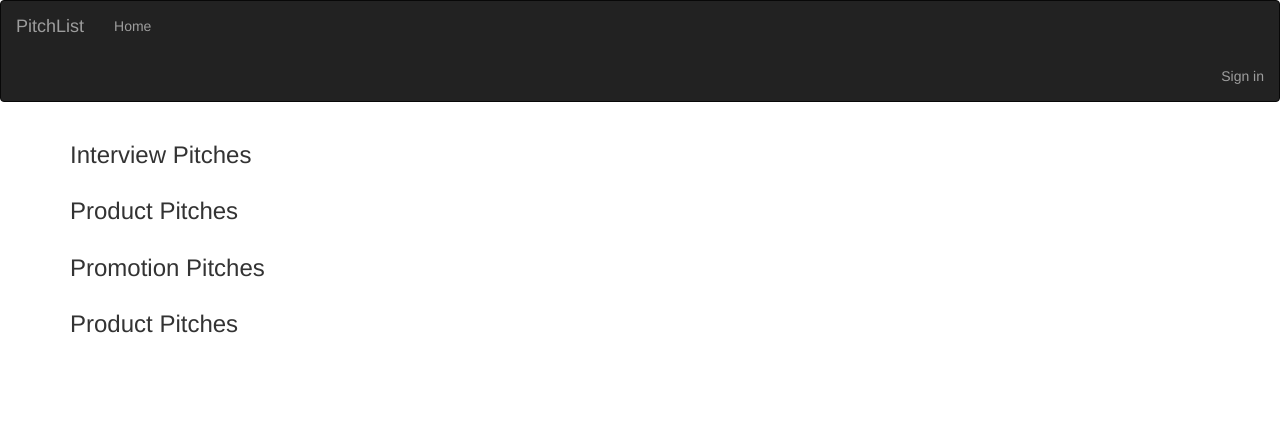
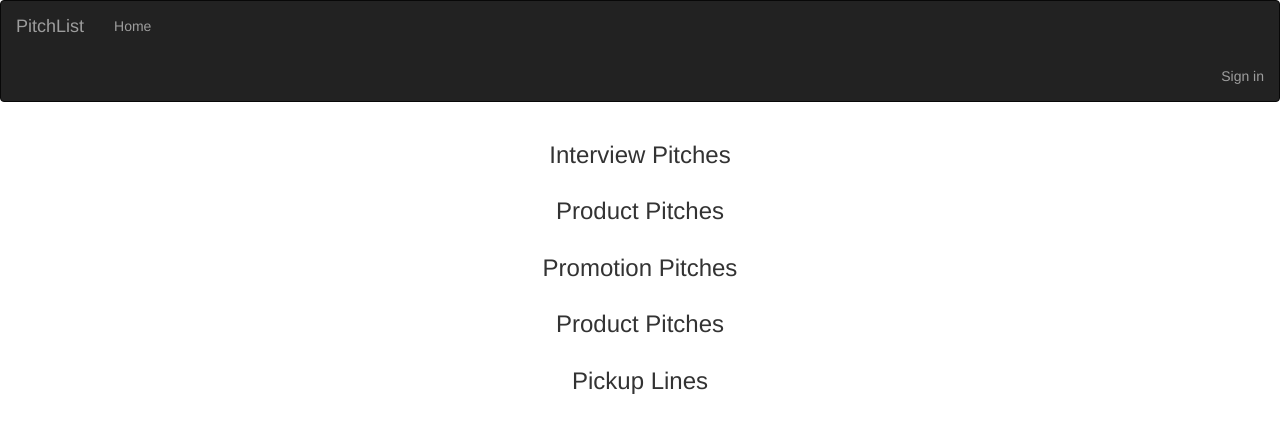
Before and after one commit to Roychela/pitch-it, a Flask app: page / in a window 1280 px wide. Shown: the top 433 px of the page. Run offline with Flask 2, Linux system fonts and the light colour scheme; data that the repository does not hold is empty; some libraries are stand-ins or nearby versions.

Commit message:
Add pickup lines category and more styling

```diff
--- a/app/templates/index.html
+++ b/app/templates/index.html
@@ -13,7 +13,7 @@
 
 <div class='container'>
 <!-- Popular movie -->
-<h3> Interview Pitches</h3>
+<h3 class="text-center"> Interview Pitches</h3>
 <ul>
     {{ macro.displayPitchesList(interview)}}
 </ul>
@@ -21,7 +21,7 @@
 
 <div class='container'>
 <!-- Upcoming movie  -->
-<h3> Product Pitches </h3>
+<h3 class="text-center"> Product Pitches </h3>
 <ul>
     {{ macro.displayPitchesList(product)}}
 </ul>
@@ -29,7 +29,7 @@
 
 <div class='container'>
 <!-- Now showing movie -->
-<h3>Promotion Pitches</h3>
+<h3 class="text-center">Promotion Pitches</h3>
 <ul>
     {{ macro.displayPitchesList(promotion)}}
 </ul>
@@ -38,7 +38,14 @@
 </div>
 <div class='container'>
 <!-- Upcoming movie  -->
-<h3> Product Pitches </h3>
+<h3 class="text-center"> Product Pitches </h3>
+<ul>
+    {{ macro.displayPitchesList(product)}}
+</ul>
+</div>
+<div class='container'>
+<!-- Upcoming movie  -->
+<h3 class="text-center"> Pickup Lines </h3>
 <ul>
     {{ macro.displayPitchesList(pickup)}}
 </ul>
--- a/app/templates/macros.html
+++ b/app/templates/macros.html
@@ -6,8 +6,8 @@
             <li class="text-center">
                 <a href="/pitch/{{pitch.id}}">Go to pitch</a>
             </li>
-            <p>{{pitch.pitch_content}}</p>
-            <h5>Posted by: {{pitch.user.username}}</h5>
+            <p class="text-center">{{pitch.pitch_content}}</p>
+            <h5 class="text-center">Posted by: {{pitch.user.username}}</h5>
         </div>
 
     {% endfor %}
--- a/app/templates/pitch.html
+++ b/app/templates/pitch.html
@@ -9,7 +9,7 @@
         <span>
         <p>Posted on {{date}} by {{pitch.user.username| capitalize}}</p>
         <a href="/pitch/{{pitch.id}}?upvote=1">
-        <i class="fas fa-thumbs-up"></i>
+        <i class="material-icons"></i>
             <i class="material-icons">thumb_up</i>
         </a>{{pitch.upvotes}} <a href="/pitch/{{pitch.id}}?downvote=1">
             <i class="material-icons">thumb_down</i>
```
